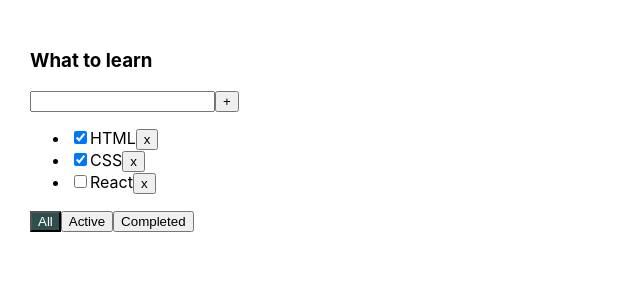
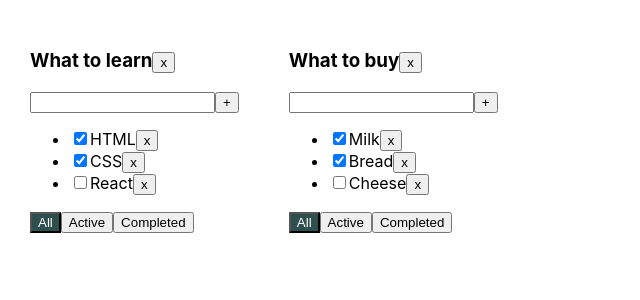
Before and after one commit to ArtemEfimovich/todolist, a React (Create React App) app: page / in a window 1280 px wide. Shown: the top 300 px of the page, without its empty margins (0-640 px from the left). Built offline with nearby package versions, Linux system fonts and the light colour scheme.

Commit message:
todolist

```diff
--- a/src/App.tsx
+++ b/src/App.tsx
@@ -8,32 +8,65 @@ export type TaskType = {
     id: string
     title: string
     isDone: boolean
-
 }
 
-export type FilterValuesType = 'all' | 'active' | 'completed'
+export type FilterValuesType = "all" | "active" | "completed"
+
+export type TodoListType = {
+    id: string
+    title: string
+    filter: FilterValuesType
+}
+
+export type TasksStateType = {
+    [key: string]: Array<TaskType>
+}
 
 
 function App() {
+
+    const todoListID_1 = v1()
+    const todoListID_2 = v1()
+
+
+    const [todoLists, setTodoLists] = useState<Array<TodoListType>>([
+        {id: todoListID_1, title: "What to learn", filter: "all"},
+        {id: todoListID_2, title: "What to buy", filter: "all"},
+    ])
+
+    const [tasks, setTasks] = useState<TasksStateType>({
+        [todoListID_1]: [
+            {id: v1(), title: 'HTML', isDone: true},
+            {id: v1(), title: 'CSS', isDone: true},
+            {id: v1(), title: 'React', isDone: false},
+        ],
+        [todoListID_2]: [
+            {id: v1(), title: 'Milk', isDone: true},
+            {id: v1(), title: 'Bread', isDone: true},
+            {id: v1(), title: 'Cheese', isDone: false},
+        ]
+    })
     //const task: Array<TaskType> = [
     //    {id: 1, title: 'HTML', isDone: true},
     //    {id: 2, title: 'CSS', isDone: true},
     //    {id: 3, title: 'React', isDone: false},
     //];
 
-    const [tasks, setTasks] = useState<Array<TaskType>>(
+    /*const [tasks, setTasks] = useState<Array<TaskType>>(
         [
             {id: v1(), title: 'HTML', isDone: true},
             {id: v1(), title: 'CSS', isDone: true},
             {id: v1(), title: 'React', isDone: false},
-        ])
+        ])*/
 
-    function removeTask(taskID: string) {//удаление таски
-        const filteredTasks = tasks.filter(t => t.id !== taskID)
-        setTasks(filteredTasks)
+    //let [todoListFilter, setTodoListFilter] = useState<FilterValuesType>('all')
+
+    function removeTask(taskID: string, todoListID: string) {//удаление таски
+        tasks[todoListID] = tasks[todoListID].filter(t => t.id !== taskID)
+        setTasks({...tasks})
     }
 
-    function addTask(title: string) {// добавление таски
+    function addTask(title: string, todoListID: string) {// добавление таски
         // const task: TaskType = {
         //    id: v1(),
         //    title: title,//можно просто title
@@ -41,46 +74,76 @@ function App() {
         // }
         //const newTasks = [task, ...tasks]
         //newTasks.unshift(task)
-        setTasks([{
+        const newTask = {
             id: v1(),
             title: title,//можно просто title
             isDone: false
-        }, ...tasks])
+        }
+        const updatedTasks = [newTask, ...tasks[todoListID]]
+        setTasks({
+            ...tasks,
+            [todoListID]: updatedTasks
+        })
     }
 
-    function changeTaskStatus(taskID: string, newIsDoneValue: boolean) {
-        const updatedTasks = tasks.map(t => t.id === taskID ? {...t, isDone: newIsDoneValue} : t)
+    function changeTaskStatus(taskID: string, newIsDoneValue: boolean, todoListID: string) {
+        const updatedTasks = tasks[todoListID].map(t => t.id === taskID ? {...t, isDone: newIsDoneValue} : t)
         //const updatedTasks = tasks.map(t=>{
         //  if(t.id === taskID){
         //       return {...t, isDone: !t.isDone}
         //   }
         //   return t
         //  })
-        setTasks(updatedTasks)
+        setTasks({
+            ...tasks,
+            [todoListID]: updatedTasks
+        })
+    }
+
+    function changeTodoListFilter(newFilterValue: FilterValuesType, todoListID: string) {
+        const updatedTodoLis = todoLists.map(t1 => t1.id === todoListID ? {...t1, filter: newFilterValue} : t1)
+        setTodoLists(updatedTodoLis)
+    }
+
+    function removeTodoList(todoListID: string) {
+        const updatedTodoLis = todoLists.filter(t1 => t1.id !== todoListID)
+        setTodoLists(updatedTodoLis)
+        delete tasks[todoListID]
+    }
+
+    function getTaskForTodolist(todoList: TodoListType): Array<TaskType> {
+        switch (todoList.filter) {
+            case "active":
+                return tasks[todoList.id].filter(t => !t.isDone)
+            case "completed":
+                return tasks[todoList.id].filter(t => t.isDone)
+            default:
+                return tasks[todoList.id]
+        }
     }
 
 
-    let [todoListFilter, setTodoListFilter] = useState<FilterValuesType>('all')
-
-    function changeTodoListFilter(newFilterValue: FilterValuesType) {
-        setTodoListFilter(newFilterValue)
-    }
-
-
-    function getTaskForTodolist() {
-        switch (todoListFilter) {
-            case "active":
-                return tasks.filter(t => !t.isDone)
-            case "completed":
-                return tasks.filter(t => t.isDone)
-            default:
-                return tasks
-        }
-    }
-
     return (
         <div className="App">
-            <Todolist
+            {
+                todoLists.map(tl => {
+                    return (
+                        <Todolist
+                            key={tl.id}
+                            id={tl.id}
+                            title={tl.title}
+                            tasks={getTaskForTodolist(tl)}
+                            changeTodoListFilter={changeTodoListFilter}
+                            removeTask={removeTask}
+                            addTask={addTask}
+                            todoListFilter={tl.filter}
+                            changeTaskStatus={changeTaskStatus}
+                            removeTodoList={removeTodoList}
+                        />
+                    )
+                })
+            }
+            {/*<Todolist
                 title={'What to learn'}
                 tasks={getTaskForTodolist()}
                 changeTodoListFilter={changeTodoListFilter}
@@ -88,9 +151,9 @@ function App() {
                 addTask={addTask}
                 todoListFilter={todoListFilter}
                 changeTaskStatus={changeTaskStatus}
-            />
+            />*/}
         </div>
-    );
+    )
 }
 
 export default App;
--- a/src/TodoList.tsx
+++ b/src/TodoList.tsx
@@ -4,13 +4,15 @@ import './App.css'
 
 
 type TodoListPropsType = {
+    id: string
     title: string
     todoListFilter: FilterValuesType
     tasks: Array<TaskType>
-    addTask: (title: string) => void
-    changeTodoListFilter: (newFilterValue: FilterValuesType) => void
-    removeTask: (taskID: string) => void
-    changeTaskStatus: (taskID: string, newIsDoneValue: boolean) => void
+    addTask: (title: string, todoListID: string) => void
+    changeTodoListFilter: (newFilterValue: FilterValuesType, todoListID: string) => void
+    removeTask: (taskID: string, todoListID: string) => void
+    removeTodoList: (todoListID: string) => void
+    changeTaskStatus: (taskID: string, newIsDoneValue: boolean, todoListID: string) => void
 }
 
 
@@ -18,8 +20,8 @@ function Todolist(props: TodoListPropsType) {
     const [title, setTitle] = useState<string>("")
     const [error, setError] = useState<string | null>(null)
     const tasks = props.tasks.map(t => {
-        const removeTask = () => props.removeTask(t.id)
-        const changeStatus = (e: ChangeEvent<HTMLInputElement>) => props.changeTaskStatus(t.id, e.currentTarget.checked)
+        const removeTask = () => props.removeTask(t.id, props.id)
+        const changeStatus = (e: ChangeEvent<HTMLInputElement>) => props.changeTaskStatus(t.id, e.currentTarget.checked, props.id)
         return (
             <li key={t.id}>
                 <input
@@ -32,9 +34,9 @@ function Todolist(props: TodoListPropsType) {
             </li>
         )
     })
-    const setAllFilterValue = () => props.changeTodoListFilter('all')
-    const setActiveFilterValue = () => props.changeTodoListFilter('active')
-    const setCompletedFilterValue = () => props.changeTodoListFilter('completed')
+    const setAllFilterValue = () => props.changeTodoListFilter('all', props.id)
+    const setActiveFilterValue = () => props.changeTodoListFilter('active', props.id)
+    const setCompletedFilterValue = () => props.changeTodoListFilter('completed', props.id)
     const changeTitle = (e: ChangeEvent<HTMLInputElement>) => {
         setError(null)
         setTitle(e.currentTarget.value)
@@ -42,7 +44,7 @@ function Todolist(props: TodoListPropsType) {
     const addTask = () => {
         const trimmedTitle = title.trim()
         if (trimmedTitle) {
-            props.addTask(title)
+            props.addTask(trimmedTitle, props.id)
         } else {
             setError("Title is required!")
         }
@@ -53,7 +55,7 @@ function Todolist(props: TodoListPropsType) {
             addTask()
         }
     }
-
+    const removeTodolist = () => props.removeTodoList(props.id)
     const allBtnClass = props.todoListFilter === "all" ? 'active-filter' : ""
     const activeBtnClass = props.todoListFilter === "active" ? 'active-filter' : ""
     const completedBtnClass = props.todoListFilter === "completed" ? 'active-filter' : ""
@@ -61,7 +63,9 @@ function Todolist(props: TodoListPropsType) {
 
     return (
         <div>
-            <h3>{props.title}</h3>
+            <h3>{props.title}
+                <button onClick={removeTodolist}>x</button>
+            </h3>
             <div>
                 <input
                     value={title}
@@ -71,7 +75,6 @@ function Todolist(props: TodoListPropsType) {
                 />
                 <button onClick={addTask}>+</button>
                 {error && <div className={"error-message"}>{error}</div>}
-
             </div>
             <ul>
                 {tasks}
@@ -79,15 +82,18 @@ function Todolist(props: TodoListPropsType) {
             <div>
                 <button
                     className={allBtnClass}
-                    onClick={setAllFilterValue}>All
+                    onClick={setAllFilterValue}
+                >All
                 </button>
                 <button
                     className={activeBtnClass}
-                    onClick={setActiveFilterValue}>Active
+                    onClick={setActiveFilterValue}
+                >Active
                 </button>
                 <button
                     className={completedBtnClass}
-                    onClick={setCompletedFilterValue}>Completed
+                    onClick={setCompletedFilterValue}
+                >Completed
                 </button>
             </div>
         </div>
```
Also changed, not shown: package.json (+11 -1 lines), 1 other file (tests, documents, lock files or other folders).
